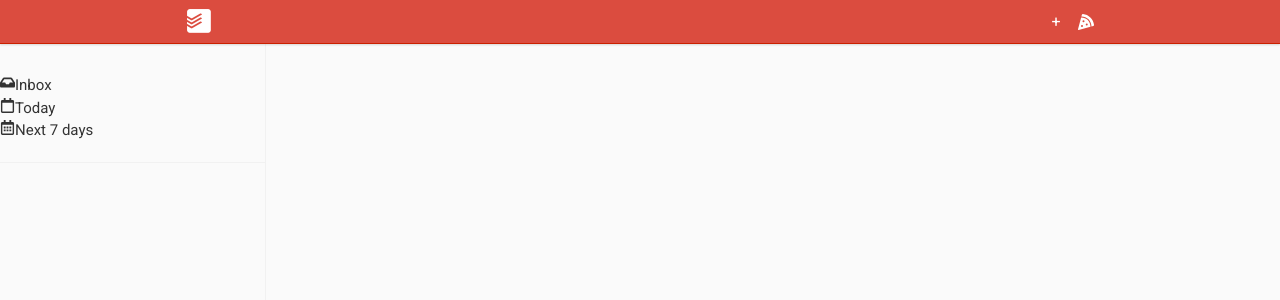
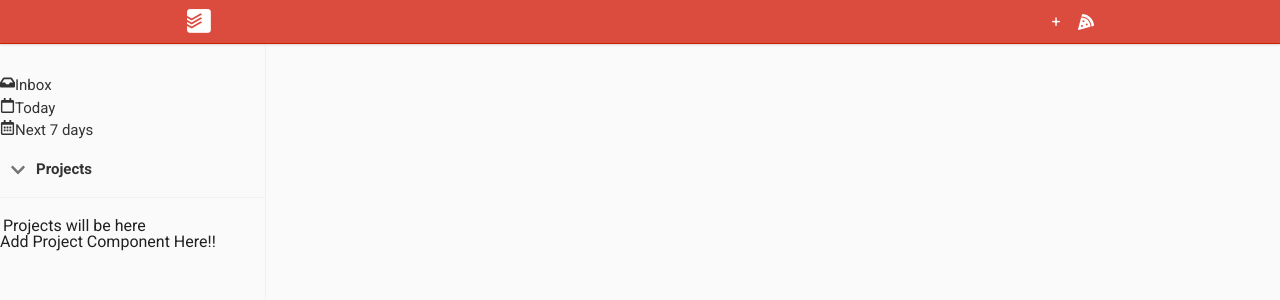
Before and after one commit to sedx876/React-Todoist, a React (Create React App) app: page / in a window 1280 px wide. Shown: the top 300 px of the page. Built offline with nearby package versions, Linux system fonts and the light colour scheme.

Commit message:
firebaseConfig setup

```diff
--- a/src/components/layout/Sidebar.js
+++ b/src/components/layout/Sidebar.js
@@ -10,6 +10,9 @@
     <li><span><FaRegCalendarAlt/></span><span>Next 7 days</span></li>
   </ul>
   <div className="sidebar__middle">
-
+    <span><FaChevronDown/></span>
+    <h2>Projects</h2>
   </div>
+  <ul className="sidebar__projects">Projects will be here</ul>
+  Add Project Component Here!!
 </div>
```
Also changed, not shown: 1 other file (tests, documents, lock files or other folders).
